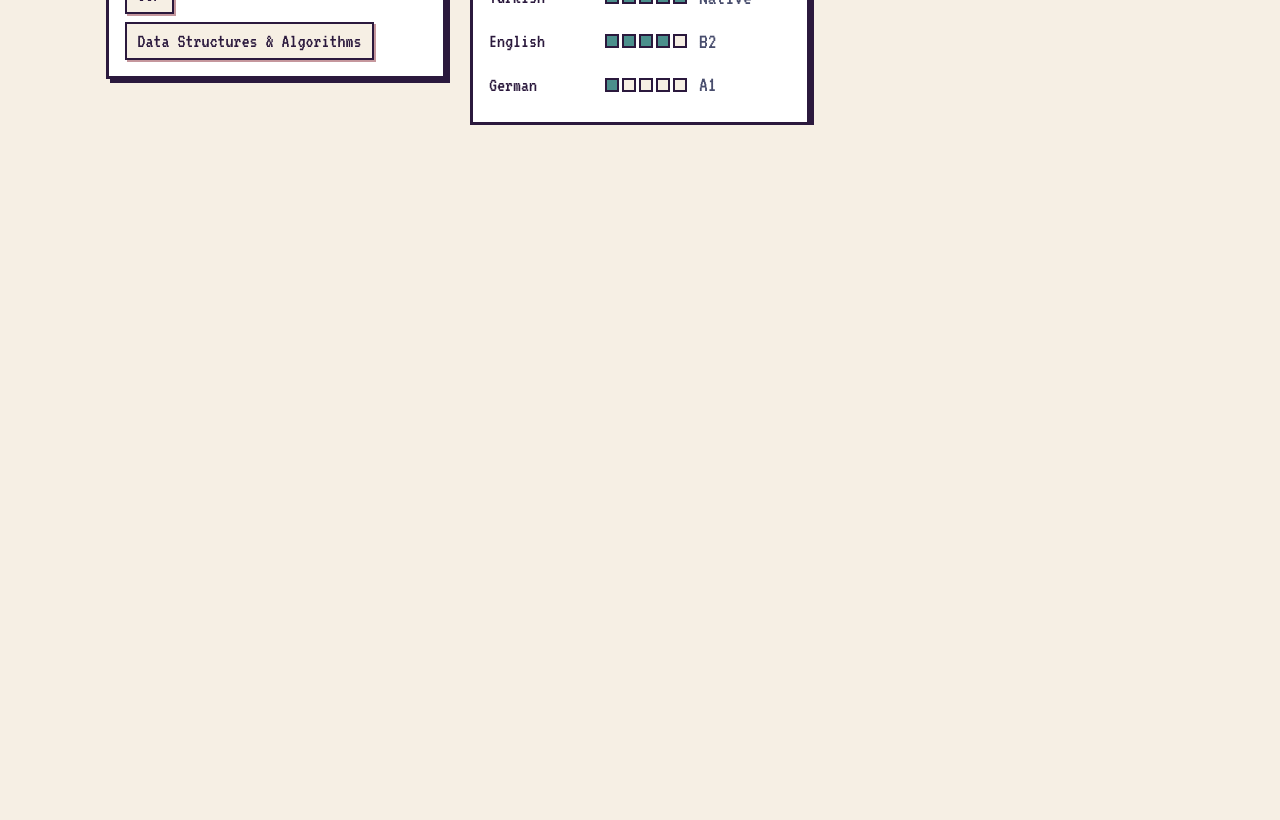
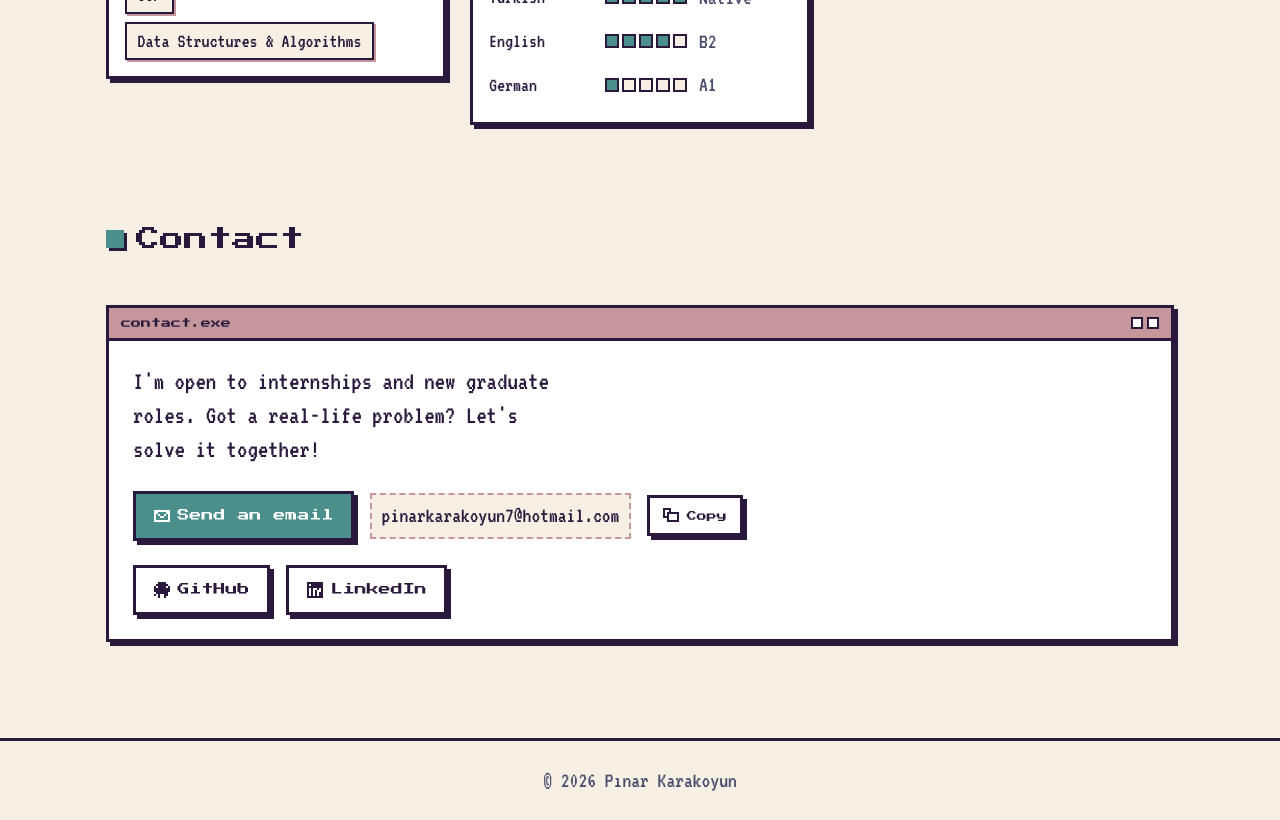
Before and after one commit to pinarkarakoyun/pinarkarakoyun.github.io, a React (Vite) app: page / in a window 1280 px wide. Shown: the part 6280-7100 px from the top of the page. Before the commit the page ends 6405 px from the top, so only its background shows below. Built offline with nearby package versions, Linux system fonts and the light colour scheme.

Commit message:
feat: add contact section and footer

```diff
--- a/src/App.jsx
+++ b/src/App.jsx
@@ -1,4 +1,6 @@
 import { About } from './components/About.jsx'
+import { Contact } from './components/contact/Contact.jsx'
+import { Footer } from './components/contact/Footer.jsx'
 import { Experience } from './components/experience/Experience.jsx'
 import { Hero } from './components/Hero.jsx'
 import { Navbar } from './components/Navbar.jsx'
@@ -15,7 +17,9 @@ function App() {
         <Projects />
         <Experience />
         <Skills />
+        <Contact />
       </main>
+      <Footer />
     </>
   )
 }
--- a/src/components/PixelIcon.jsx
+++ b/src/components/PixelIcon.jsx
@@ -132,6 +132,36 @@ const icons = {
     '#.#..##.',
     '..#..#..',
   ],
+  mail: [
+    '........',
+    '########',
+    '##....##',
+    '#.#..#.#',
+    '#..##..#',
+    '#......#',
+    '########',
+    '........',
+  ],
+  copy: [
+    '####....',
+    '#..#....',
+    '#.######',
+    '#.#....#',
+    '###....#',
+    '..#....#',
+    '..######',
+    '........',
+  ],
+  linkedin: [
+    '########',
+    '#.######',
+    '########',
+    '#.#..#.#',
+    '#.#.#..#',
+    '#.#.#.##',
+    '#.#.#.##',
+    '########',
+  ],
   close: [
     '#......#',
     '.#....#.',
--- /dev/null
+++ b/src/components/contact/Contact.css
@@ -0,0 +1,54 @@
+.contact__body {
+  display: flex;
+  flex-direction: column;
+  gap: var(--space-md);
+  padding: var(--space-md);
+}
+
+.contact__invite {
+  margin: 0;
+  font-size: 1.625rem;
+  line-height: 1.3;
+  max-width: 40ch;
+}
+
+.contact__email,
+.contact__links {
+  display: flex;
+  flex-wrap: wrap;
+  align-items: center;
+  gap: var(--space-sm);
+}
+
+.contact__address {
+  font-family: var(--font-body);
+  font-size: 1.375rem;
+  padding: 0.35rem 0.6rem;
+  background: var(--color-bg);
+  border: 2px dashed var(--color-titlebar);
+  user-select: all; /* tek tıkla tamamı seçilsin */
+  overflow-wrap: anywhere;
+}
+
+.contact__copy {
+  font-size: 0.625rem;
+  padding: 0.6rem 0.8rem;
+}
+
+.contact__feedback {
+  color: var(--color-accent);
+  min-height: 1.4em;
+}
+
+/* ---------- Footer ---------- */
+.footer {
+  margin-top: var(--space-xl);
+  padding: var(--space-md) var(--space-sm);
+  border-top: var(--border-width) solid var(--color-border);
+  text-align: center;
+  color: var(--color-ink-soft);
+}
+
+.footer p {
+  margin: 0;
+}
--- /dev/null
+++ b/src/components/contact/Contact.jsx
@@ -0,0 +1,79 @@
+import { useEffect, useRef, useState } from 'react'
+import { profile } from '../../data/profile.js'
+import { useLanguage } from '../../i18n/useLanguage.js'
+import { ui } from '../../i18n/ui.js'
+import { PixelIcon } from '../PixelIcon.jsx'
+import { WindowTitle } from '../WindowTitle.jsx'
+import './Contact.css'
+
+const FEEDBACK_MS = 2500
+
+export function Contact() {
+  const { t } = useLanguage()
+  const { email, github, linkedin } = profile.links
+  // 'idle' | 'copied' | 'failed'
+  const [copyState, setCopyState] = useState('idle')
+  const resetTimer = useRef(null)
+
+  useEffect(() => () => clearTimeout(resetTimer.current), [])
+
+  async function copyEmail() {
+    try {
+      await navigator.clipboard.writeText(email)
+      setCopyState('copied')
+    } catch {
+      // Pano izni yoksa (eski tarayıcı, http, izin reddi) kullanıcıya söyle
+      setCopyState('failed')
+    }
+    clearTimeout(resetTimer.current)
+    resetTimer.current = setTimeout(() => setCopyState('idle'), FEEDBACK_MS)
+  }
+
+  return (
+    <section className="section" id="contact" aria-labelledby="contact-title">
+      <h2 className="section__title" id="contact-title">
+        {t(ui.nav.contact)}
+      </h2>
+
+      <div className="window contact">
+        <WindowTitle>contact.exe</WindowTitle>
+        <div className="window__body contact__body">
+          <p className="contact__invite">{t(ui.contact.invite)}</p>
+
+          <div className="contact__email">
+            <a className="pixel-button pixel-button--primary" href={`mailto:${email}`}>
+              <PixelIcon name="mail" size={16} />
+              {t(ui.contact.email)}
+            </a>
+            <code className="contact__address">{email}</code>
+            <button
+              type="button"
+              className="pixel-button contact__copy"
+              onClick={copyEmail}
+              aria-label={t(ui.contact.copyLabel)}
+            >
+              <PixelIcon name="copy" size={16} />
+              {t(ui.contact.copy)}
+            </button>
+            {/* Ekran okuyucular kopyalama sonucunu da duysun */}
+            <span className="contact__feedback" role="status">
+              {copyState === 'copied' && t(ui.contact.copied)}
+              {copyState === 'failed' && t(ui.contact.copyFailed)}
+            </span>
+          </div>
+
+          <div className="contact__links">
+            <a className="pixel-button" href={github} target="_blank" rel="noreferrer">
+              <PixelIcon name="github" size={16} />
+              GitHub
+            </a>
+            <a className="pixel-button" href={linkedin} target="_blank" rel="noreferrer">
+              <PixelIcon name="linkedin" size={16} />
+              LinkedIn
+            </a>
+          </div>
+        </div>
+      </div>
+    </section>
+  )
+}
--- /dev/null
+++ b/src/components/contact/Footer.jsx
@@ -0,0 +1,14 @@
+import { profile } from '../../data/profile.js'
+
+// Yıl, sayfa yüklenirken bir kez hesaplanır; render'ı saf (her seferinde aynı) tutar
+const CURRENT_YEAR = new Date().getFullYear()
+
+export function Footer() {
+  return (
+    <footer className="footer">
+      <p>
+        © {CURRENT_YEAR} {profile.name}
+      </p>
+    </footer>
+  )
+}
--- a/src/i18n/ui.js
+++ b/src/i18n/ui.js
@@ -49,6 +49,17 @@ export const ui = {
   skills: {
     languages: { tr: 'Diller', en: 'Languages' },
   },
+  contact: {
+    invite: {
+      tr: 'Staj ve yeni mezun pozisyonlarına açığım. Gerçek bir problemin varsa, birlikte çözelim!',
+      en: "I'm open to internships and new graduate roles. Got a real-life problem? Let's solve it together!",
+    },
+    email: { tr: 'E-posta gönder', en: 'Send an email' },
+    copy: { tr: 'Kopyala', en: 'Copy' },
+    copyLabel: { tr: 'E-posta adresini kopyala', en: 'Copy email address' },
+    copied: { tr: 'Kopyalandı!', en: 'Copied!' },
+    copyFailed: { tr: 'Kopyalanamadı, adresi elle seçebilirsin.', en: "Couldn't copy. You can select the address by hand." },
+  },
   cat: {
     pet: { tr: 'Kediyi sev', en: 'Pet the cat' },
   },
```
